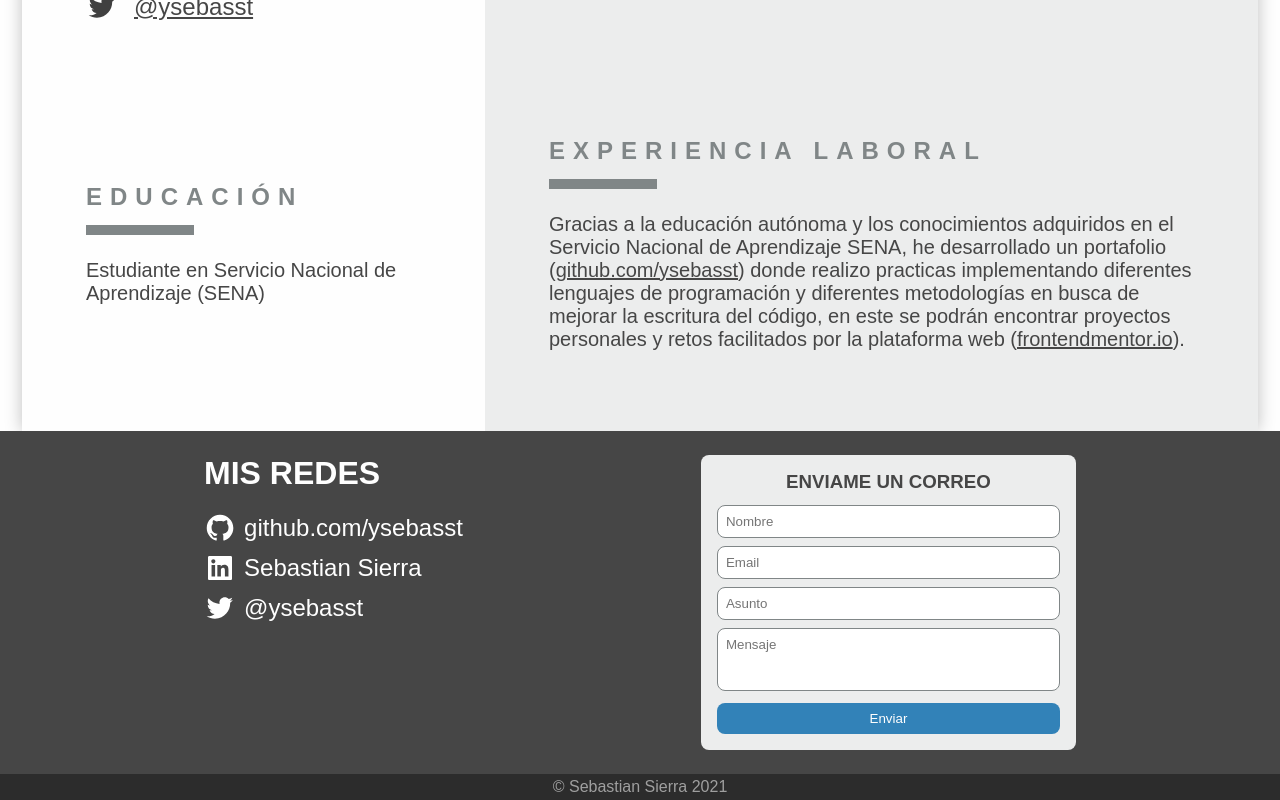
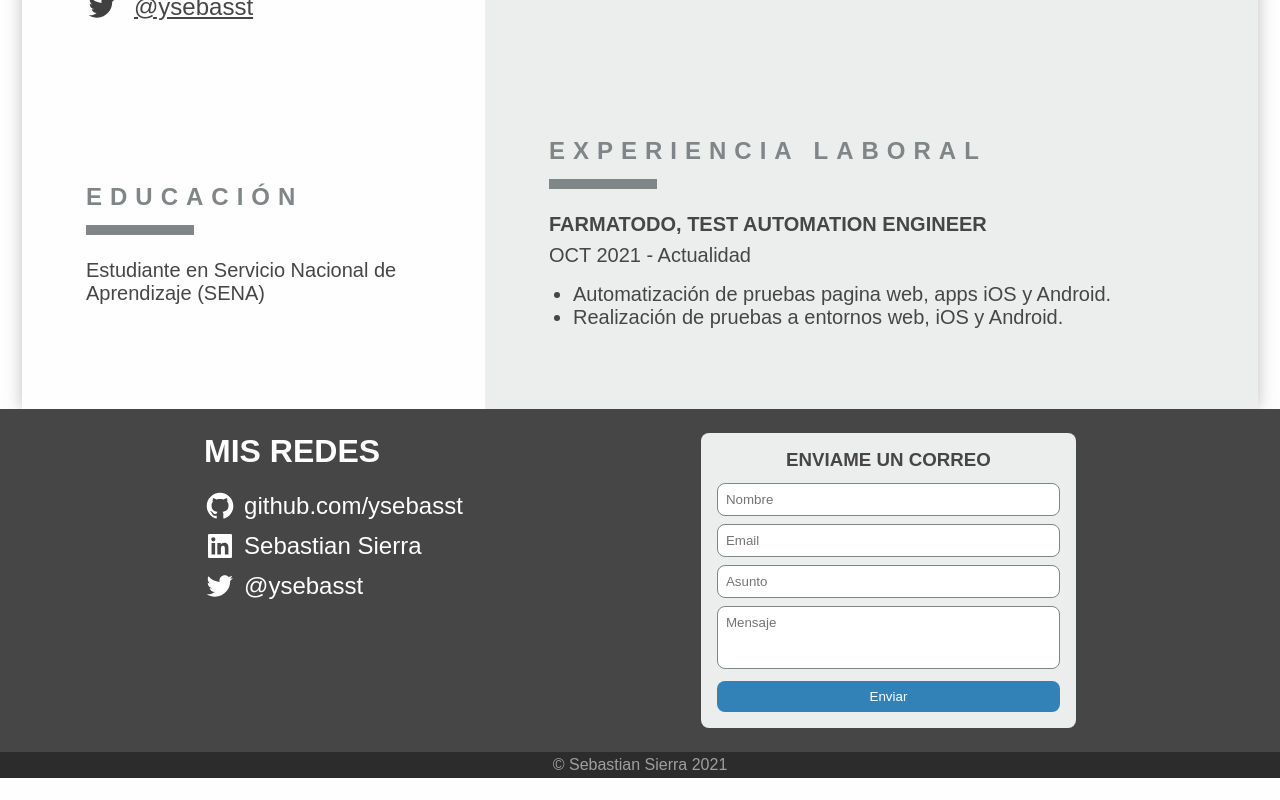
Before and after one commit to ysebasst/mywebsite, a React (Create React App) app: page / in a window 1280 px wide. Shown: the part 1142-1942 px from the top of the page. After the commit the page ends 1920 px from the top, so only its background shows below. Built offline with nearby package versions, Linux system fonts and the light colour scheme.

Commit message:
Experiencia Laboral actualizada SubTitle -> props para margin y color secundario Paragraph -> prop para margin Modal -> Mejorada transición y mensaje de "Enviando mensaje" agregado

```diff
--- a/src/components/Footer/FooterForm/FooterForm.jsx
+++ b/src/components/Footer/FooterForm/FooterForm.jsx
@@ -16,12 +16,14 @@ function FooterForm() {
   const [email, handleChangeEmail] = useInput("");
   const [subject, handleChangeSubject] = useInput("");
   const [message, handleChangeMessage] = useInput("");
+  const resetInput = { target: { value: "" } };
 
   const [showModal, setShowModal] = useState(false);
   const [modalMessage, setModalMessage] = useState("");
 
   const handleSubmit = async (e) => {
     e.preventDefault();
+    setShowModal(true);
     if (name && email && subject && message) {
       const data = {
         name,
@@ -30,6 +32,11 @@ function FooterForm() {
         message,
       };
       try {
+        setModalMessage("Enviando mensaje");
+        handleChangeName(resetInput);
+        handleChangeEmail(resetInput);
+        handleChangeSubject(resetInput);
+        handleChangeMessage(resetInput);
         const res = await fetch("https://ysst-api.herokuapp.com/api/v1/email", {
           headers: {
             "Content-Type": "application/json",
@@ -38,6 +45,7 @@ function FooterForm() {
           body: JSON.stringify(data),
         });
         const resJSON = await res.json();
+        setShowModal(true);
         if (resJSON.msg === "Mensaje enviado") {
           setModalMessage("Mensaje enviado satisfactoriamente");
         } else {
@@ -45,6 +53,7 @@ function FooterForm() {
         }
       } catch (error) {
         console.log(error);
+        setShowModal(true);
         setModalMessage("Error al enviar el correo intentelo mas tarde");
       }
     } else {
@@ -52,7 +61,6 @@ function FooterForm() {
         "Introduzca todos los datos correctamente para continuar"
       );
     }
-    setShowModal(true);
   };
 
   return (
@@ -89,7 +97,7 @@ function FooterForm() {
         />
         <Button type="submit">Enviar</Button>
       </Form>
-      <Modal show={showModal}>
+      <Modal show={showModal} className={showModal ? "show" : ""}>
         <ModalButtonClose
           role="button"
           aria-label="close button"
--- a/src/components/Footer/FooterForm/FooterForm.styles.jsx
+++ b/src/components/Footer/FooterForm/FooterForm.styles.jsx
@@ -31,9 +31,12 @@ export const Modal = styled.div`
   width: 100%;
   height: 100vh;
   padding: 0.5rem;
-  background-color: #00000080;
-  transition: transform 0.3s;
+  background-color: #00000000;
+  transition: transform 0.3s, background-color 1.5s;
   transform: ${(props) => (props.show ? "scale(1)" : "scale(0)")};
+  &.show {
+    background-color: #00000080;
+  }
 `;
 
 // Modal Button Close
--- a/src/components/Paragraph/Paragraph.jsx
+++ b/src/components/Paragraph/Paragraph.jsx
@@ -2,7 +2,7 @@ import React from "react";
 import styled from "styled-components";
 
 export const StyledParagraph = styled.p`
-  margin: 1rem 0;
+  margin: ${(props) => (props.margin ? props.margin : "1rem")} 0;
   font-size: 1.25rem;
 `;
 
--- a/src/components/SubTitle/SubTitle.jsx
+++ b/src/components/SubTitle/SubTitle.jsx
@@ -4,11 +4,12 @@ import styled from "styled-components";
 import { colors } from "../../config";
 
 export const StyledSubTitle = styled.h3`
-  margin: 1.25rem 0;
+  margin: ${(props) => (props.margin ? props.margin : "1.25rem")} 0;
   font-size: 1.25rem;
   text-transform: uppercase;
   font-weight: bold;
-  color: ${colors.gray};
+  color: ${(props) =>
+    props.color === "secondary" ? colors.darkGray : colors.gray};
 `;
 
 function SubTitle(props) {
--- a/src/pages/Home/Home.jsx
+++ b/src/pages/Home/Home.jsx
@@ -100,22 +100,20 @@ function Home() {
           </Section>
           <Section>
             <Title>Experiencia laboral</Title>
-            <Paragraph>
-              Gracias a la educación autónoma y los conocimientos adquiridos en
-              el Servicio Nacional de Aprendizaje SENA, he desarrollado un
-              portafolio (
-              <LinkHTML href="https://github.com/ysebasst">
-                github.com/ysebasst
-              </LinkHTML>
-              ) donde realizo practicas implementando diferentes lenguajes de
-              programación y diferentes metodologías en busca de mejorar la
-              escritura del código, en este se podrán encontrar proyectos
-              personales y retos facilitados por la plataforma web (
-              <LinkHTML href="https://www.frontendmentor.io/challenges">
-                frontendmentor.io
-              </LinkHTML>
-              ).
-            </Paragraph>
+            <Article>
+              <SubTitle margin=".5rem" color="secondary">
+                Farmatodo, Test Automation Engineer
+              </SubTitle>
+              <Paragraph margin="0">OCT 2021 - Actualidad</Paragraph>
+              <List>
+                <ListItem>
+                  Automatización de pruebas pagina web, apps iOS y Android.
+                </ListItem>
+                <ListItem>
+                  Realización de pruebas a entornos web, iOS y Android.
+                </ListItem>
+              </List>
+            </Article>
           </Section>
         </StyledContent>
       </StyledMainWrapper>
```
